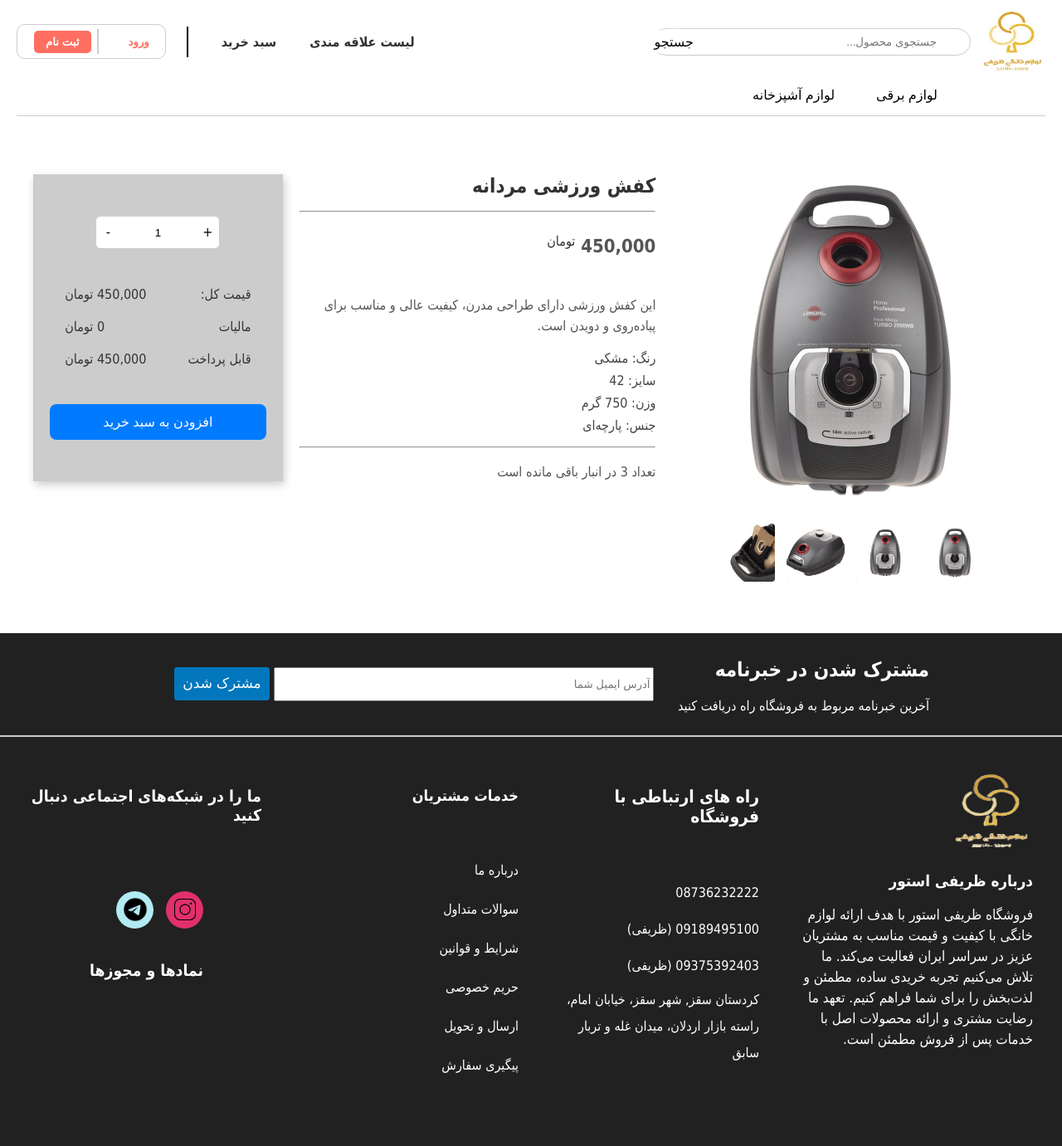
After one commit to arianzarifi/zarifi-store, a PHP site: page /product.php in a window 1280 px wide. The commit adds this page. Shown: the whole page at 83% size. Run offline with PHP 8.4, Linux system fonts and the light colour scheme.

Commit message:
product page

```diff
--- a/public/includes/header.php
+++ b/public/includes/header.php
@@ -4,6 +4,8 @@
     <meta charset="UTF-8">
     <meta name="viewport" content="width=device-width, initial-scale=1.0">
     <title>Document</title>
+    <link rel="stylesheet" href="assets/css/style.css">
+
 </head>
 <body>
 <header class="header">
--- /dev/null
+++ b/public/product.php
@@ -0,0 +1,94 @@
+<!DOCTYPE html>
+<html lang="fa">
+<head>
+  <meta charset="UTF-8">
+  <title>صفحه محصول</title>
+</head>
+<link rel="stylesheet" href="assets/css/product.css">
+<body>
+<?php include 'includes/header.php'; ?>
+
+<div class="product-page">
+  <!-- بخش عکس‌ها -->
+  <div class="product-images">
+    <img id="main-image" src="assets/images/img1.webp" alt="محصول">
+    <div class="thumbnails">
+      <img src="assets/images/img2.webp" onclick="changeImage(this)">
+      <img src="assets/images/img3.webp" onclick="changeImage(this)">
+      <img src="assets/images/img4.webp" onclick="changeImage(this)">
+      <img src="assets/images/img5.webp" onclick="changeImage(this)">
+    </div>
+  </div>
+
+  <!-- بخش مشخصات -->
+  <div class="product-details">
+    <h1>کفش ورزشی مردانه</h1>
+    <hr>
+    <p class="price">450,000
+         <span class="currency">تومان</span>
+    </p>
+
+
+    <p>
+      این کفش ورزشی دارای طراحی مدرن، کیفیت عالی و مناسب برای پیاده‌روی و دویدن است.
+    </p>
+    <ul>
+      <li>رنگ: مشکی</li>
+      <li>سایز: 42</li>
+      <li>وزن: 750 گرم</li>
+      <li>جنس: پارچه‌ای</li>
+    </ul>
+    <hr>
+    <p id="stock-message">تعداد 3 در انبار باقی مانده است</p>
+  </div>
+
+  <!-- بخش خرید -->
+  <div class="product-purchase">
+  <!-- قیمت واحد -->
+
+
+
+  <!-- انتخاب تعداد -->
+<div class="quantity-wrapper">
+  <div class="quantity-decrease">-</div>
+  <input type="text" value="1">
+  <div class="quantity-increase">+</div>
+</div>
+
+
+  <!-- قیمت کل -->
+  <div class="price-details">
+  <div class="price-row">
+    <span>قیمت کل:</span>
+    <span>450,000 تومان</span>
+  </div>
+  <div class="price-row">
+    <span>مالیات</span>
+    <span>0 تومان</span>
+  </div>
+  <div class="price-row">
+    <span>قابل پرداخت</span>
+    <span>450,000 تومان</span>
+  </div>
+</div>
+
+
+  <!-- افزودن به سبد خرید -->
+  <button class = "add-to-cart">افزودن به سبد خرید</button>
+</div>
+</div>
+<div class = "Warranty description">
+  <div class></div>
+</div>
+<?php include 'includes/footer.php'; ?>
+<script>
+  function changeImage(thumbnail) {
+    document.getElementById('main-image').src = thumbnail.src;
+  }
+
+  function addToCart() {
+    alert("محصول به سبد خرید اضافه شد!");
+  }
+</script>
+</body>
+</html>
```
Also changed, not shown: public/assets/css/product.css (added), public/assets/images/img1.webp (added), public/assets/images/img2.webp (added), public/assets/images/img3.webp (added), public/assets/images/img4.webp (added), public/assets/images/img5.webp (added), public/assets/js/pages/register.js, public/verify.php (renamed from public/verify.html).
